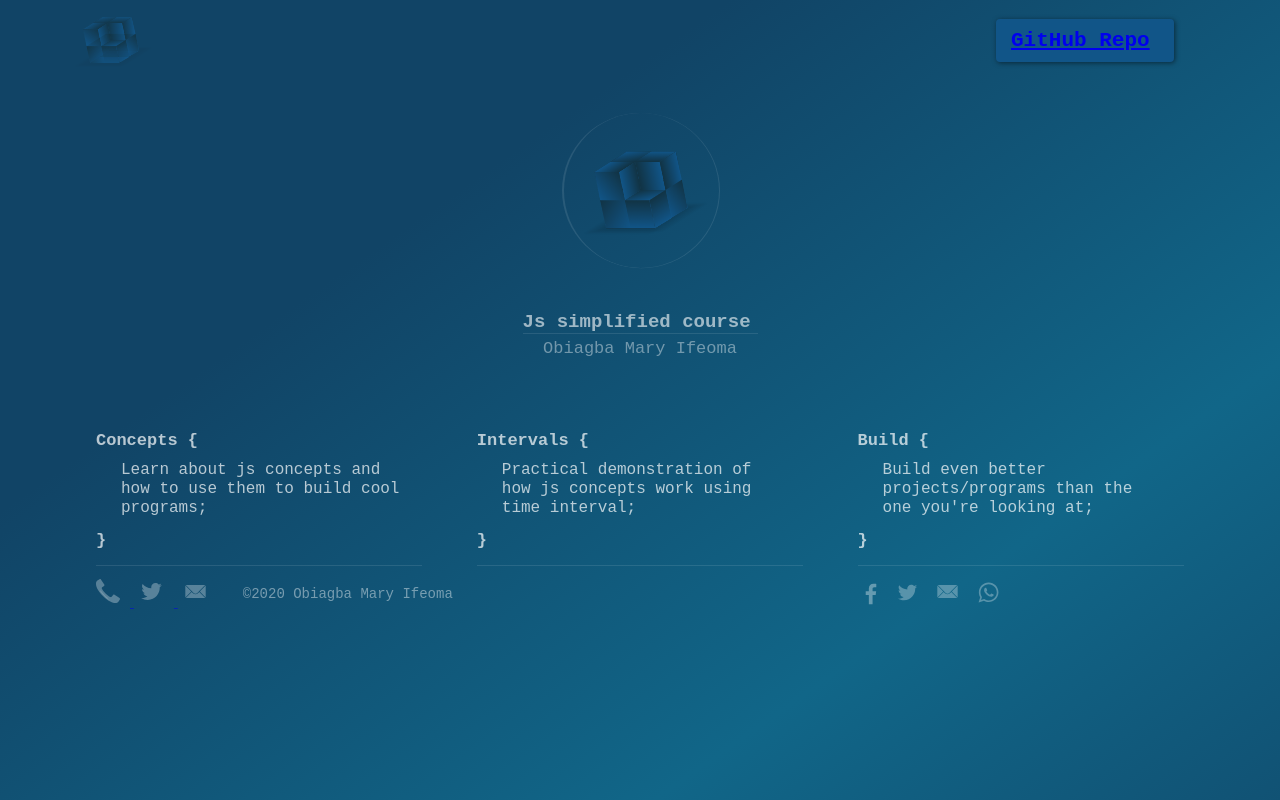
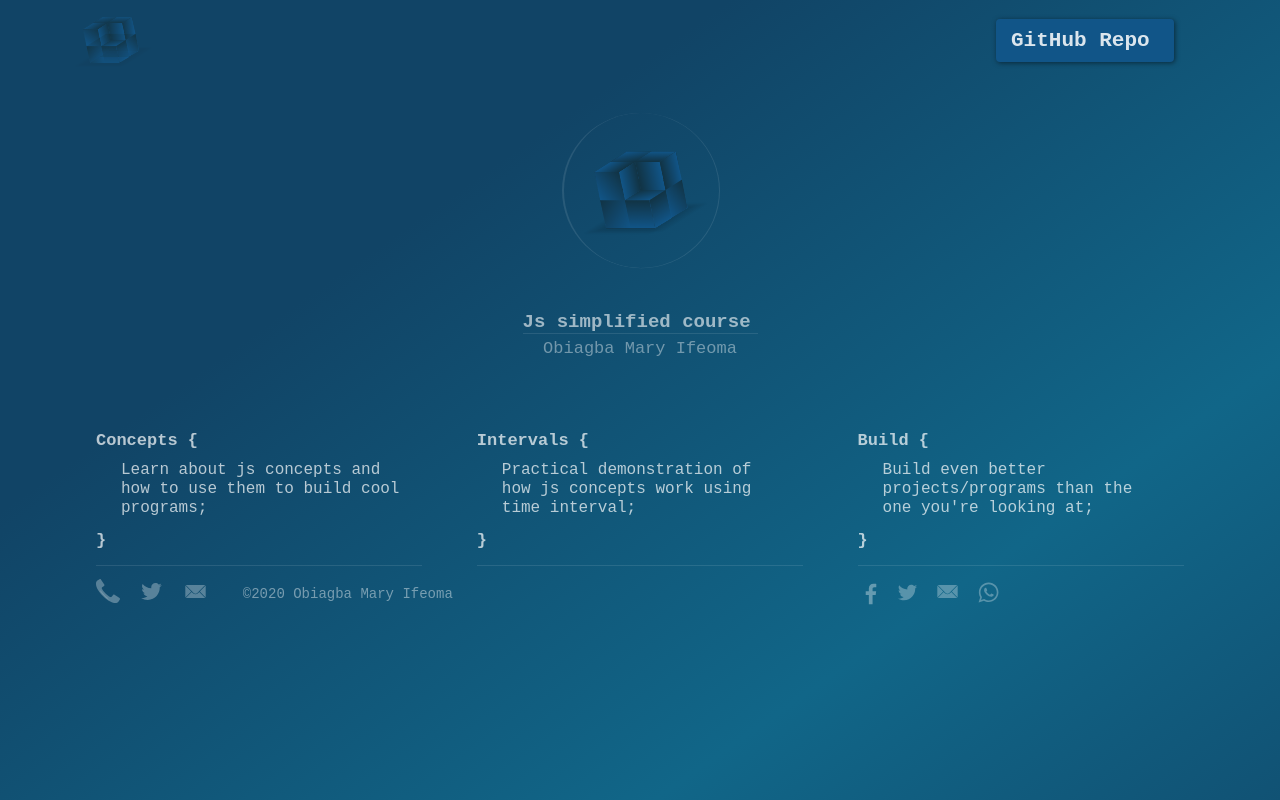
Before and after one commit to Ifycode-archived/Js-simplified-abridged-homepage, a plain HTML site: page index.html in a window 1280 px wide. Drawn offline with Linux system fonts and the light colour scheme.

Commit message:
Styling for the newly added <a> tag

```diff
--- a/css/homePage.css
+++ b/css/homePage.css
@@ -94,7 +94,11 @@ nav {
     -moz-border-radius: 4px;
     -ms-border-radius: 4px;
     -o-border-radius: 4px;
+}
 
+a {
+    color: var(--hero-area-color);
+    text-decoration: none;
 }
 
 .menu-controls {
```
